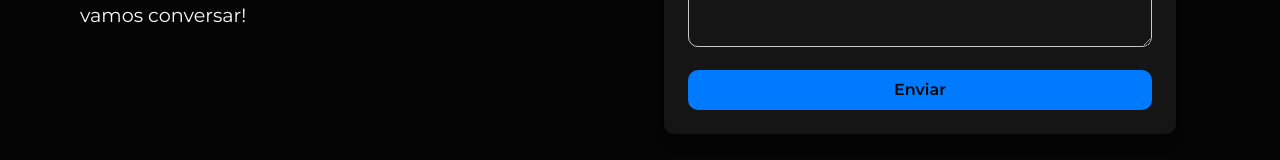
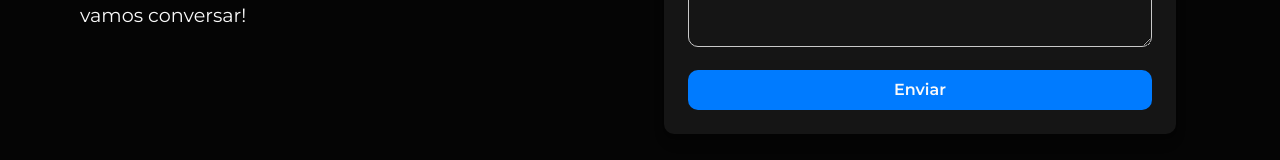
Before and after one commit to Duduubas/eduardo-portifolio, a Next.js app: page /contact in a window 1280 px wide. Shown: the part 627-787 px from the top of the page. Built offline with nearby package versions, Linux system fonts and the light colour scheme.

Commit message:
✨ Adicionado: adicionado hover e novos componentes no botão de "enviar" da página contact.

```diff
--- a/src/app/components/contactForm.tsx
+++ b/src/app/components/contactForm.tsx
@@ -133,7 +133,7 @@ export default function ContactForm() {
       <button
         type="submit"
         disabled={isSubmitting}
-        className="w-full py-2 bg-blue text-black font-bold rounded-xl hover:opacity-90 transition disabled:opacity-50 disabled:cursor-not-allowed"
+        className="w-full py-2 bg-blue text-white font-bold cursor-pointer rounded-xl hover:opacity-90 transition disabled:opacity-50 disabled:cursor-not-allowed hover:bg-blue-hover hover:text-black"
       >
         {isSubmitting ? "Enviando..." : "Enviar"}
       </button>
```
